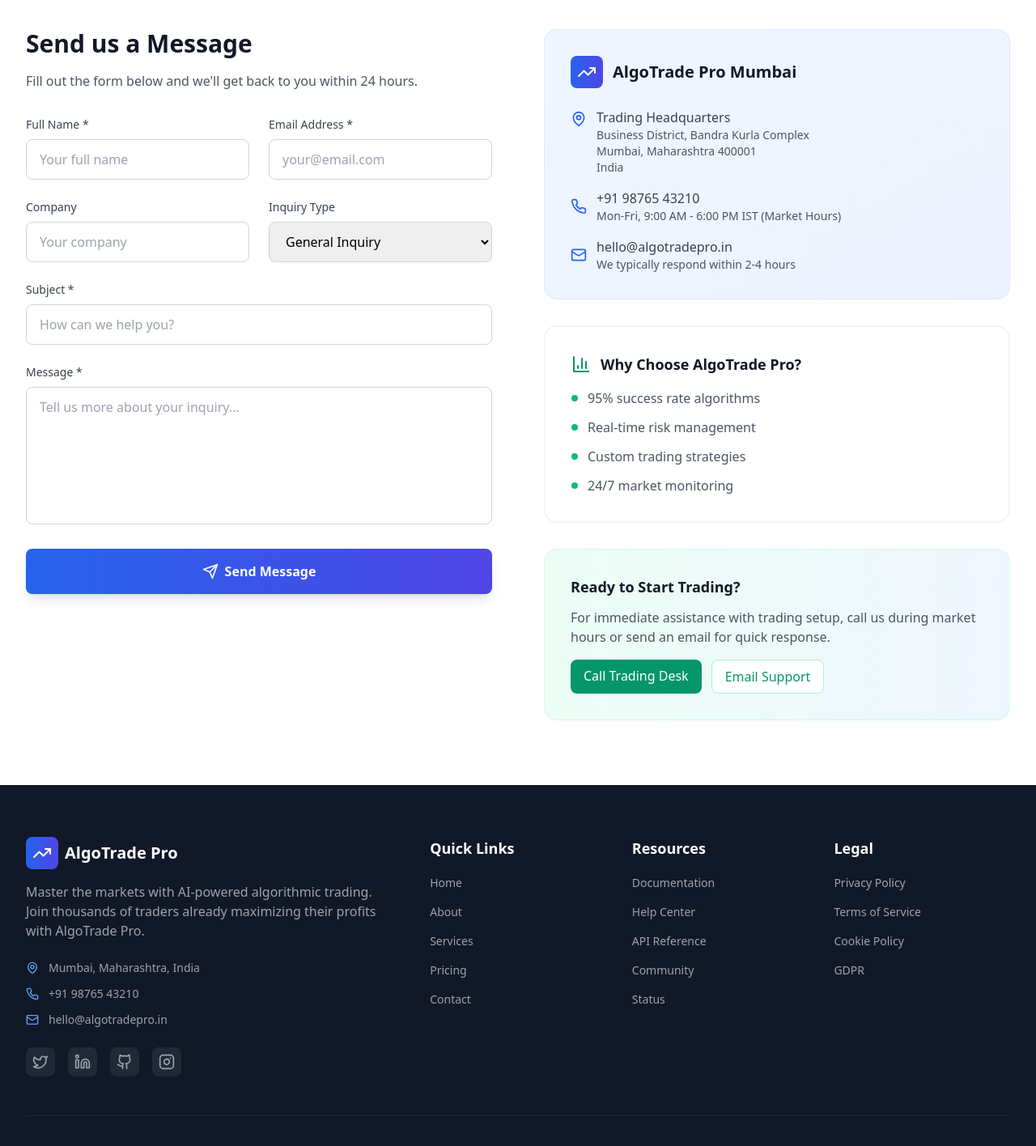
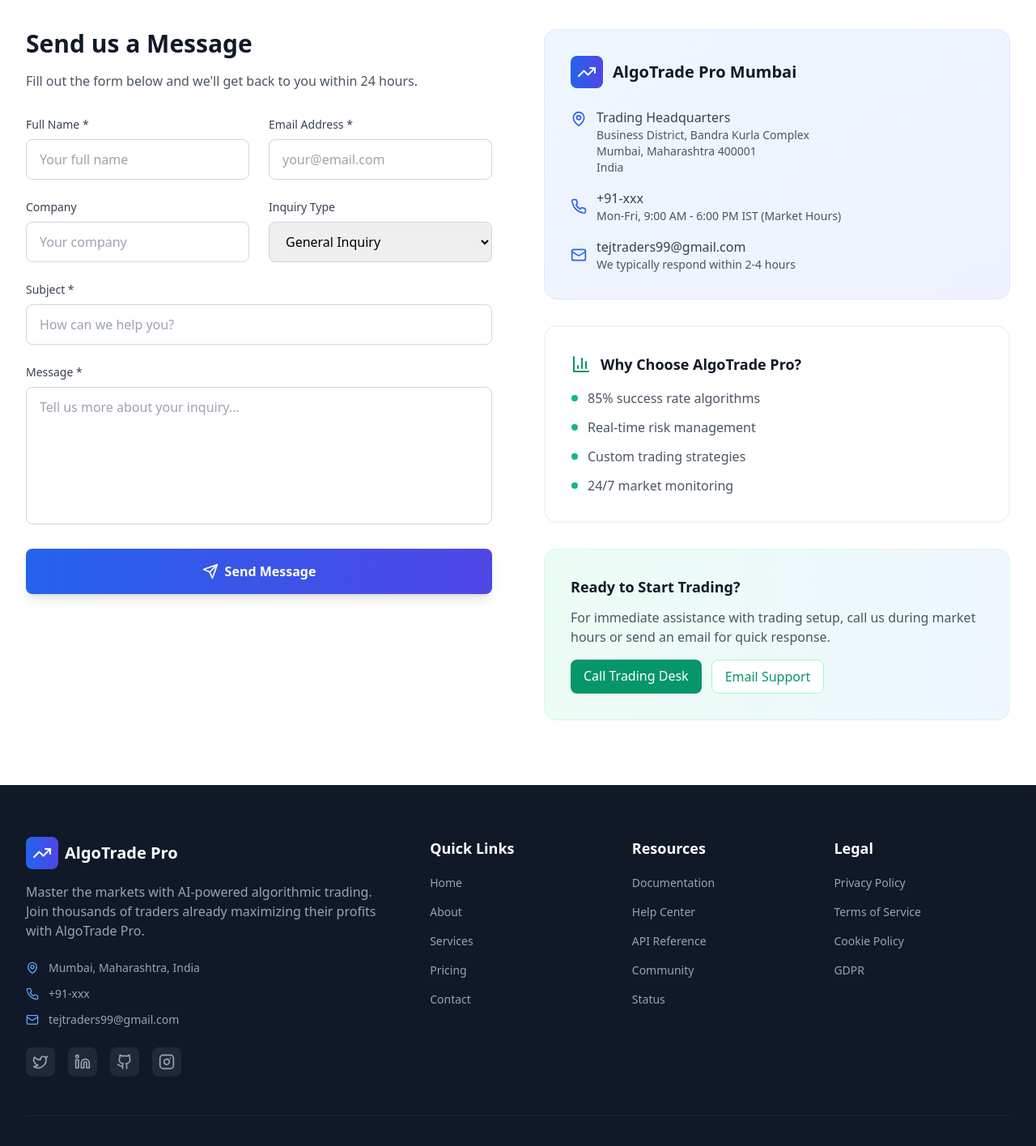
Before and after one commit to Smitayadav01/Info-Trade-website, a React (Vite) app: page /contact in a window 1280 px wide. Shown: the part 831-2247 px from the top of the page at 81% size. Built offline with nearby package versions, Linux system fonts and the light colour scheme.

Commit message:
upadted details

```diff
--- a/src/components/Footer.tsx
+++ b/src/components/Footer.tsx
@@ -58,11 +58,11 @@ const Footer = () => {
               </div>
               <div className="flex items-center space-x-3">
                 <Phone className="h-4 w-4 text-blue-400 flex-shrink-0" />
-                <span className="text-gray-400 text-sm">+91 98765 43210</span>
+                <span className="text-gray-400 text-sm">+91-xxx</span>
               </div>
               <div className="flex items-center space-x-3">
                 <Mail className="h-4 w-4 text-blue-400 flex-shrink-0" />
-                <span className="text-gray-400 text-sm">hello@algotradepro.in</span>
+                <span className="text-gray-400 text-sm">tejtraders99@gmail.com</span>
               </div>
             </div>
 
--- a/src/pages/Contact.tsx
+++ b/src/pages/Contact.tsx
@@ -81,13 +81,13 @@ const Contact = () => {
     {
       icon: <Mail className="h-6 w-6" />,
       title: "Email Us",
-      details: "hello@algotradepro.in",
+      details: "tejtraders@gmail.com",
       description: "Send us an email anytime"
     },
     {
       icon: <Phone className="h-6 w-6" />,
       title: "Call Us",
-      details: "+91 98765 43210",
+      details: "+91-xxx",
       description: "Mon-Fri from 9am to 6pm"
     },
     {
@@ -323,7 +323,7 @@ const Contact = () => {
                   <div className="flex items-center space-x-3">
                     <Phone className="h-5 w-5 text-blue-600 flex-shrink-0" />
                     <div>
-                      <p className="font-medium">+91 98765 43210</p>
+                      <p className="font-medium">+91-xxx</p>
                       <p className="text-sm text-gray-600">Mon-Fri, 9:00 AM - 6:00 PM IST (Market Hours)</p>
                     </div>
                   </div>
@@ -331,7 +331,7 @@ const Contact = () => {
                   <div className="flex items-center space-x-3">
                     <Mail className="h-5 w-5 text-blue-600 flex-shrink-0" />
                     <div>
-                      <p className="font-medium">hello@algotradepro.in</p>
+                      <p className="font-medium">tejtraders99@gmail.com</p>
                       <p className="text-sm text-gray-600">We typically respond within 2-4 hours</p>
                     </div>
                   </div>
@@ -346,7 +346,7 @@ const Contact = () => {
                 <ul className="space-y-3 text-gray-600">
                   <li className="flex items-center">
                     <div className="w-2 h-2 bg-emerald-500 rounded-full mr-3"></div>
-                    95% success rate algorithms
+                    85% success rate algorithms
                   </li>
                   <li className="flex items-center">
                     <div className="w-2 h-2 bg-emerald-500 rounded-full mr-3"></div>
```
